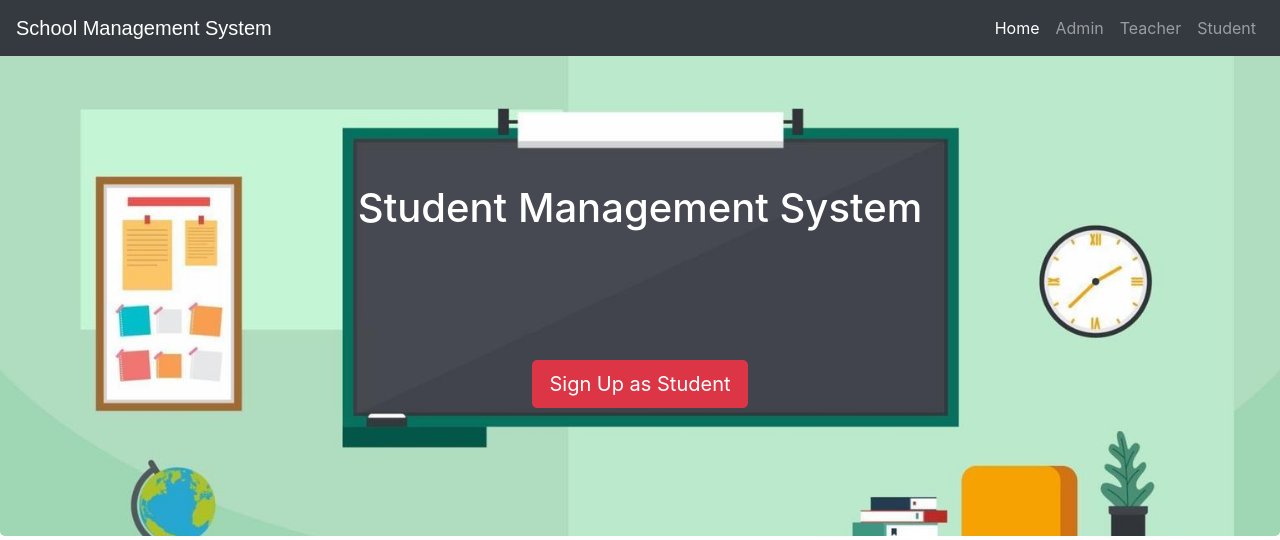
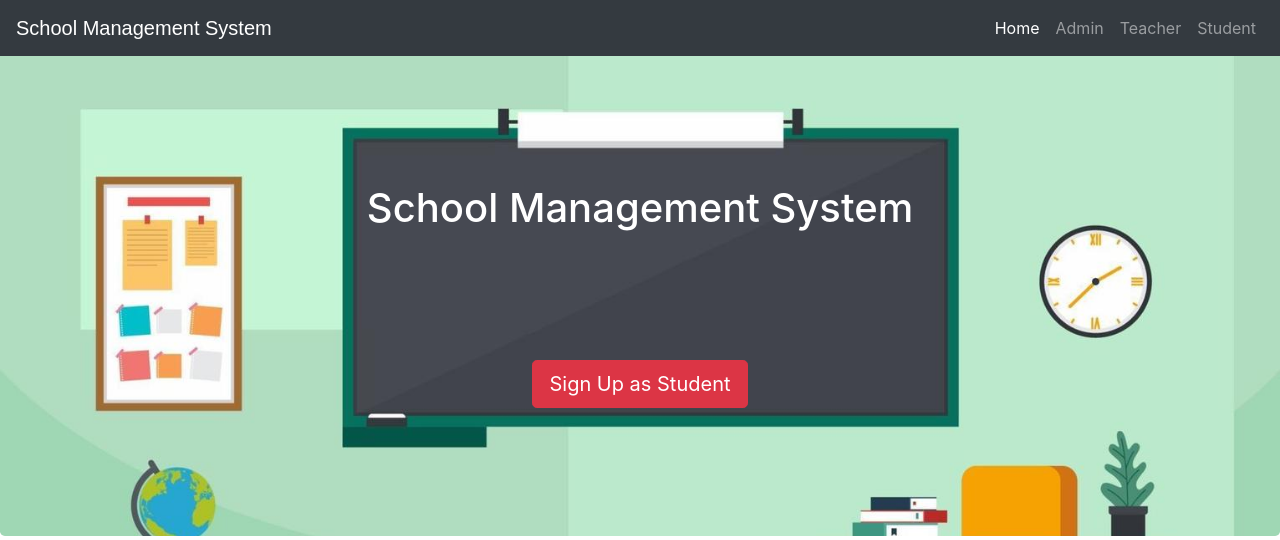
Before and after one commit to KiranKumarMalik/School-Management-System-using-Django, a Django app: page / in a window 1280 px wide. Shown: the top 540 px of the page. Run offline with Django 3.2, Linux system fonts and the light colour scheme; some libraries are stand-ins or nearby versions.

Commit message:
new changes

```diff
--- a/templates/school/index.html
+++ b/templates/school/index.html
@@ -48,7 +48,7 @@
 
 
     <br><br>
-    <h1 class="text-center" style="color:white;">Student Management System</h1>
+    <h1 class="text-center" style="color:white;">School Management System</h1>
     <br><br><br><br><br>
     <p class="lead">
       <a class="btn btn-danger btn-lg" href="/studentsignup" role="button">Sign Up as Student</a>
```
Also changed, not shown: ss/Screenshot 2025-04-01 214939.png (deleted), ss/Screenshot 2025-04-09 105701.png (added).
